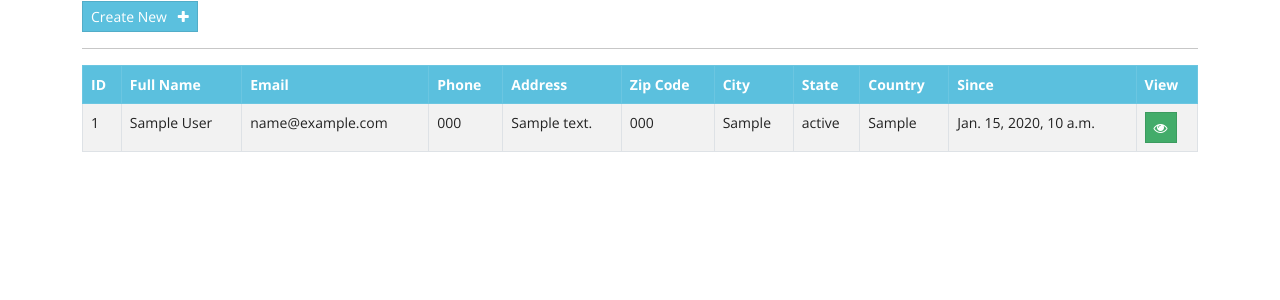
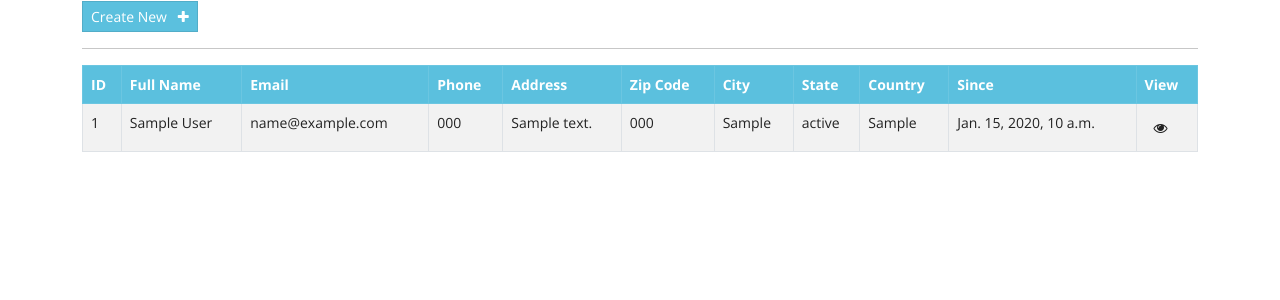
Before and after one commit to waxx567/django-practice, a Django app: page /dashboard/ in a window 1280 px wide. Shown: the part 136-436 px from the top of the page. Run offline with Django 5.2, Linux system fonts and the light colour scheme; a user stored in the database is signed in; tables that the repository leaves empty hold one stand-in row (values such as "Sample post").

Commit message:
Update dashboard.html

```diff
--- a/crm/webapp/templates/webapp/dashboard.html
+++ b/crm/webapp/templates/webapp/dashboard.html
@@ -46,7 +46,7 @@
 
                 <td>{{record.creation_date}}</td>
 
-                <td><a class="btn btn-success btn-sm" href="{% url 'view-record' record.id %}"><i class="fa fa-eye"></i></a></td>
+                <td><a class="btn btn-success-outline btn-sm" href="{% url 'view-record' record.id %}"><i class="fa fa-eye"></i></a></td>
             </tr>
             {% endfor %}
         {% endif %}
```
